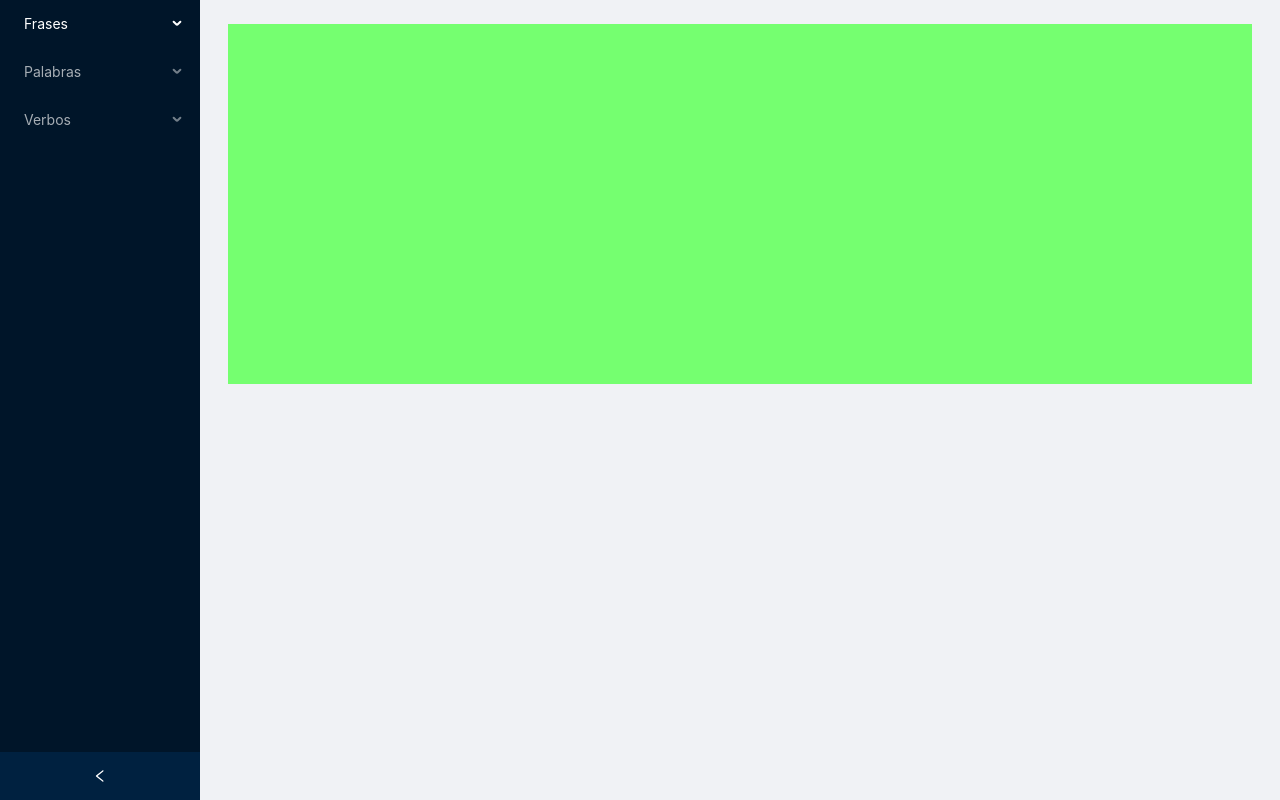
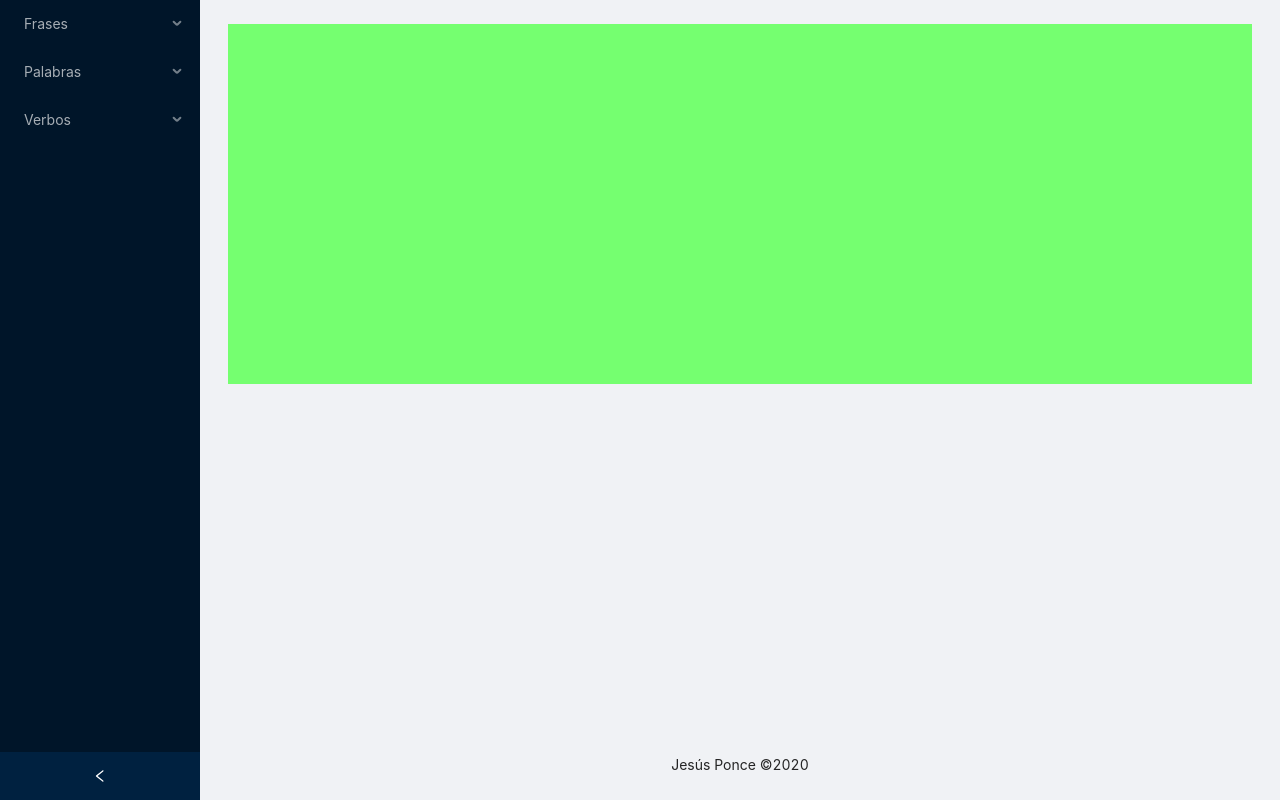
Before and after one commit to JesusEmmanuelPonce/english-front, a React (Create React App) app: page / in a window 1280 px wide. Built offline with nearby package versions, Linux system fonts and the light colour scheme.

Commit message:
footer added

```diff
--- a/src/components/layout.js
+++ b/src/components/layout.js
@@ -1,4 +1,4 @@
-import React from 'react';
+import React, { useState } from 'react';
 import { Layout, Menu } from 'antd';
 import SIDER from '../constant/SIDER';
 import { Link, Switch, Route } from 'react-router-dom';
@@ -9,22 +9,19 @@ import Verbs from './verbs';
 const { Content, Footer, Sider } = Layout;
 const { SubMenu } = Menu;
 
-class SiderDemo extends React.Component {
-  state = {
-    collapsed: false,
+const Routing = () => {
+
+    const [collapsed, setCollapsed] = useState(false);
+
+  const onCollapse = collapsed => {
+    console.log(collapsed);
+    setCollapsed( collapsed );
   };
-
-  onCollapse = collapsed => {
-    console.log(collapsed);
-    this.setState({ collapsed });
-  };
-
-  render() {
     return (
       <Layout style={{ minHeight: '100vh' }}>
-        <Sider collapsible collapsed={this.state.collapsed} onCollapse={this.onCollapse}>
+        <Sider collapsible collapsed={collapsed} onCollapse={onCollapse}>
           <div className="logo" />
-          <Menu theme="dark" defaultSelectedKeys={['1']} mode="inline">
+          <Menu theme="dark" mode="inline">
              {
               SIDER.map( item => (
                 <SubMenu
@@ -54,10 +51,10 @@ class SiderDemo extends React.Component {
               </Switch>
             </div>
           </Content>
+          <Footer style={{ textAlign: 'center' }}>Jesús Ponce ©{new Date().getFullYear()}</Footer>
         </Layout>
       </Layout>
     );
   }
-}
 
-export default SiderDemo;
+export default Routing;
```
